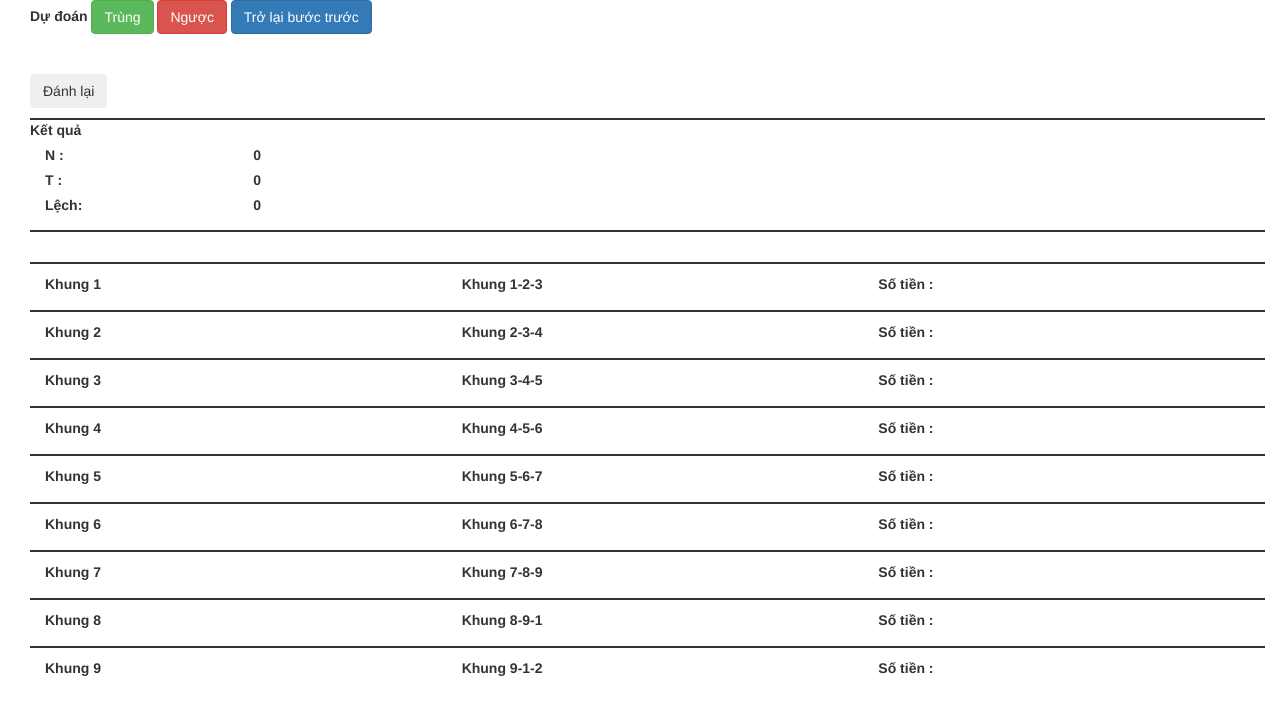
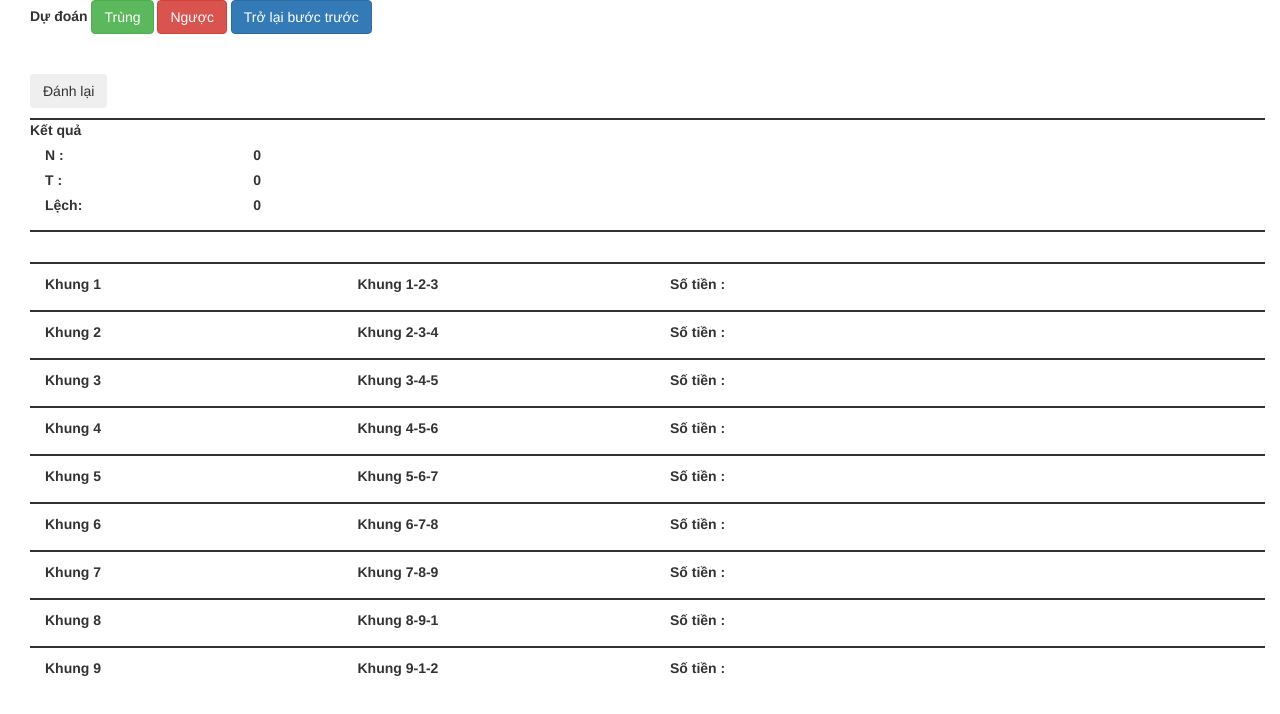
Before and after one commit to hazu90/Du-doan-chung-khoan, a plain HTML site: page Du doan tai chinh/index-ext.html in a window 1280 px wide. Drawn offline with Linux system fonts and the light colour scheme.

Commit message:
commit from my home

```diff
--- a/Du doan tai chinh/index-ext.html
+++ b/Du doan tai chinh/index-ext.html
@@ -64,19 +64,19 @@
                 </div>
                 <div class="clear-top"></div>
                 <div class="row" style="margin-top: 10px;">
-                    <div class="col-md-4">
+                    <div class="col-md-3">
                         <label>Khung 1</label>
                         <div class="row">
                             <div class="col-md-12" id="result_predict_1st_frame"></div>
                        </div>
                     </div>
-                    <div class="col-md-4">
+                    <div class="col-md-3">
                         <label>Khung 1-2-3</label>
                         <div class="row">
                             <div class="col-md-12" id="result_predict_1st_2st_3st_frame"></div>
                         </div>
                     </div>
-                    <div class="col-md-4">
+                    <div class="col-md-3">
                         <label name="money_predict_1st_2st_3st_frame">Số tiền :</label>
                         <div class="row">
                             <div class="col-md-12" id="result_predict_next_1st_2st_3st_frame"></div>
@@ -86,19 +86,19 @@
 
                 <div class="clear-top"></div>
                 <div class="row" style="margin-top:10px;">
-                    <div class="col-md-4">
+                    <div class="col-md-3">
                         <label>Khung 2</label>
                         <div class="row">
                             <div class="col-md-12" id="result_predict_2st_frame"></div>
                         </div>
                     </div>
-                    <div class="col-md-4">
+                    <div class="col-md-3">
                         <label>Khung 2-3-4</label>
                         <div class="row">
                             <div class="col-md-12" id="result_predict_2st_3st_4st_frame"></div>
                         </div>
                     </div>
-                    <div class="col-md-4">
+                    <div class="col-md-3">
                         <label name="money_predict_2st_3st_4st_frame">Số tiền :</label>
                         <div class="row">
                             <div class="col-md-12" id="result_predict_next_2st_3st_4st_frame"></div>
@@ -108,19 +108,19 @@
 
                 <div class="clear-top"></div>
                 <div class="row" style="margin-top:10px;">
-                    <div class="col-md-4">
+                    <div class="col-md-3">
                         <label>Khung 3</label>
                         <div class="row">
                             <div class="col-md-12" id="result_predict_3st_frame"></div>
                         </div>
                     </div>
-                    <div class="col-md-4">
+                    <div class="col-md-3">
                         <label>Khung 3-4-5</label>
                         <div class="row">
                             <div class="col-md-12" id="result_predict_3st_4st_5st_frame"></div>
                         </div>
                     </div>
-                    <div class="col-md-4">
+                    <div class="col-md-3">
                         <label name="money_predict_3st_4st_5st_frame">Số tiền :</label>
                         <div class="row">
                             <div class="col-md-12" id="result_predict_next_3st_4st_5st_frame"></div>
@@ -130,19 +130,19 @@
 
                 <div class="clear-top"></div>
                 <div class="row" style="margin-top:10px;">
-                    <div class="col-md-4">
+                    <div class="col-md-3">
                         <label>Khung 4</label>
                         <div class="row">
                             <div class="col-md-12" id="result_predict_4st_frame"></div>
                         </div>
                     </div>
-                    <div class="col-md-4">
+                    <div class="col-md-3">
                         <label>Khung 4-5-6</label>
                         <div class="row">
                             <div class="col-md-12" id="result_predict_4st_5st_6st_frame"></div>
                         </div>
                     </div>
-                    <div class="col-md-4">
+                    <div class="col-md-3">
                         <label name="money_predict_4st_5st_6st_frame">Số tiền :</label>
                         <div class="row">
                             <div class="col-md-12" id="result_predict_next_4st_5st_6st_frame"></div>
@@ -152,19 +152,19 @@
 
                 <div class="clear-top"></div>
                 <div class="row" style="margin-top:10px;">
-                    <div class="col-md-4">
+                    <div class="col-md-3">
                         <label>Khung 5</label>
                         <div class="row">
                             <div class="col-md-12" id="result_predict_5st_frame"></div>
                         </div>
                     </div>
-                    <div class="col-md-4">
+                    <div class="col-md-3">
                         <label>Khung 5-6-7</label>
                         <div class="row">
                             <div class="col-md-12" id="result_predict_5st_6st_7st_frame"></div>
                         </div>
                     </div>
-                    <div class="col-md-4">
+                    <div class="col-md-3">
                         <label name="money_predict_5st_6st_7st_frame">Số tiền :</label>
                         <div class="row">
                             <div class="col-md-12" id="result_predict_next_5st_6st_7st_frame"></div>
@@ -173,19 +173,19 @@
                 </div>
                 <div class="clear-top"></div>
                 <div class="row" style="margin-top:10px;">
-                    <div class="col-md-4">
+                    <div class="col-md-3">
                         <label>Khung 6</label>
                         <div class="row">
                             <div class="col-md-12" id="result_predict_6st_frame"></div>
                         </div>
                     </div>
-                    <div class="col-md-4">
+                    <div class="col-md-3">
                         <label>Khung 6-7-8</label>
                         <div class="row">
                             <div class="col-md-12" id="result_predict_6st_7st_8st_frame"></div>
                         </div>
                     </div>
-                    <div class="col-md-4">
+                    <div class="col-md-3">
                         <label name="money_predict_6st_7st_8st_frame">Số tiền :</label>
                         <div class="row">
                             <div class="col-md-12" id="result_predict_next_6st_7st_8st_frame"></div>
@@ -194,19 +194,19 @@
                 </div>
                 <div class="clear-top"></div>
                 <div class="row" style="margin-top:10px;">
-                    <div class="col-md-4">
+                    <div class="col-md-3">
                         <label>Khung 7</label>
                         <div class="row">
                             <div class="col-md-12" id="result_predict_7st_frame"></div>
                         </div>
                     </div>
-                    <div class="col-md-4">
+                    <div class="col-md-3">
                         <label>Khung 7-8-9</label>
                         <div class="row">
                             <div class="col-md-12" id="result_predict_7st_8st_9st_frame"></div>
                         </div>
                     </div>
-                    <div class="col-md-4">
+                    <div class="col-md-3">
                         <label name="money_predict_7st_8st_9st_frame">Số tiền :</label>
                         <div class="row">
                             <div class="col-md-12" id="result_predict_next_7st_8st_9st_frame"></div>
@@ -215,19 +215,19 @@
                 </div>
                 <div class="clear-top"></div>
                 <div class="row" style="margin-top:10px;">
-                    <div class="col-md-4">
+                    <div class="col-md-3">
                         <label>Khung 8</label>
                         <div class="row">
                             <div class="col-md-12" id="result_predict_8st_frame"></div>
                         </div>
                     </div>
-                    <div class="col-md-4">
+                    <div class="col-md-3">
                         <label>Khung 8-9-1</label>
                         <div class="row">
                             <div class="col-md-12" id="result_predict_8st_9st_1st_frame"></div>
                         </div>
                     </div>
-                    <div class="col-md-4">
+                    <div class="col-md-3">
                         <label name="money_predict_8st_9st_1st_frame">Số tiền :</label>
                         <div class="row">
                             <div class="col-md-12" id="result_predict_next_8st_9st_1st_frame"></div>
@@ -236,19 +236,19 @@
                 </div>
                 <div class="clear-top"></div>
                 <div class="row" style="margin-top:10px;">
-                    <div class="col-md-4">
+                    <div class="col-md-3">
                         <label>Khung 9</label>
                         <div class="row">
                             <div class="col-md-12" id="result_predict_9st_frame"></div>
                         </div>
                     </div>
-                    <div class="col-md-4">
+                    <div class="col-md-3">
                         <label>Khung 9-1-2</label>
                         <div class="row">
                             <div class="col-md-12" id="result_predict_9st_1st_2st_frame"></div>
                         </div>
                     </div>
-                    <div class="col-md-4">
+                    <div class="col-md-3">
                         <label name="money_predict_9st_1st_2st_frame">Số tiền :</label>
                         <div class="row">
                             <div class="col-md-12" id="result_predict_next_9st_1st_2st_frame"></div>
```
